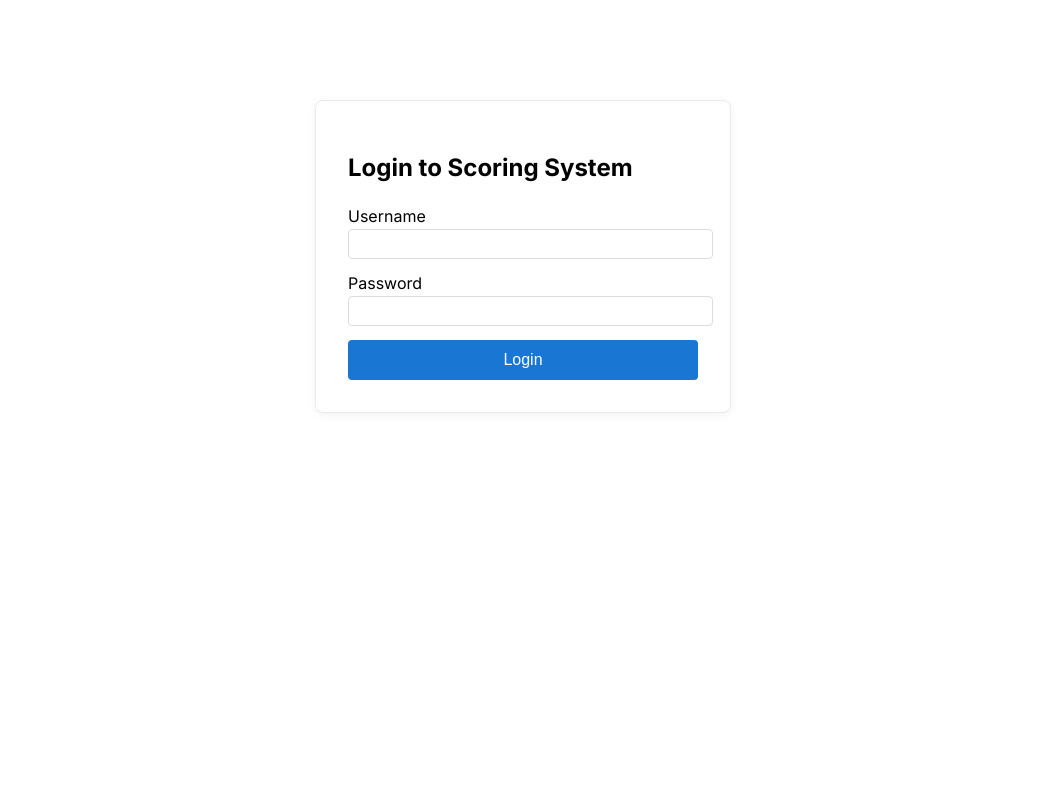
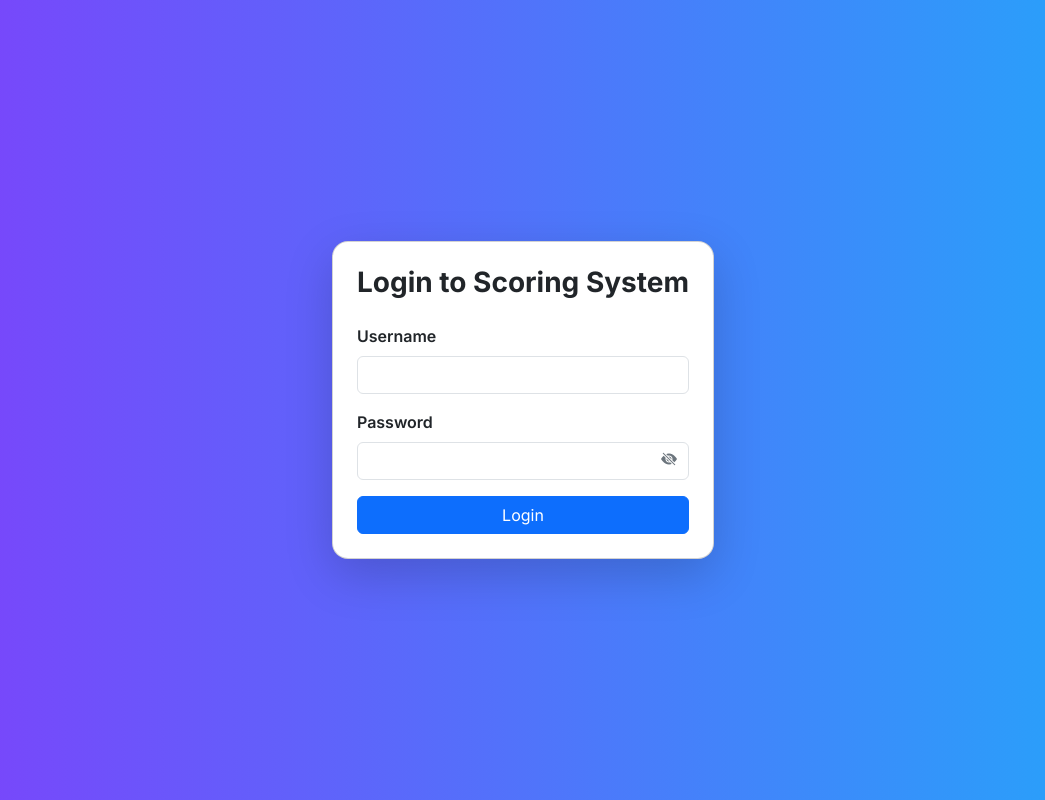
Before and after one commit to lgthevinh/scoring-system, an Angular app in the folder webui/: page /auth in a window 1280 px wide. Shown: the whole page, without its empty margins (117-1162 px from the left). Built offline with nearby package versions, Linux system fonts and the light colour scheme.

Commit message:
add Bootstrap styling and password visibility toggle to authentication components

```diff
--- a/webui/angular.json
+++ b/webui/angular.json
@@ -22,6 +22,7 @@
               }
             ],
             "styles": [
+              "node_modules/bootstrap/dist/css/bootstrap.min.css",
               "src/styles.css"
             ]
           },
@@ -75,6 +76,7 @@
               }
             ],
             "styles": [
+              "node_modules/bootstrap/dist/css/bootstrap.min.css",
               "src/styles.css"
             ]
           }
--- a/webui/src/app/auth/auth.css
+++ b/webui/src/app/auth/auth.css
@@ -1,36 +1,23 @@
-.auth-container {
-  width: 350px;
-  margin: 100px auto;
-  padding: 2em;
-  border: 1px solid #eaeaea;
-  border-radius: 8px;
-  box-shadow: 0 2px 10px rgba(0,0,0,0.05);
+.auth-bg {
+  /* Angular-themed gradient background */
+  background: linear-gradient(90deg, #7f3ffb 0%, #23a7fa 100%);  min-height: 100vh;
+  font-family: 'Inter', Arial, sans-serif;
+}
+.card {
+  border-radius: 1rem;
   background: #fff;
 }
-.auth-container h2 {
-  margin-bottom: 1em;
+
+.password-toggle-icon {
+  position: absolute;
+  top: 70%; /* Adjust for vertical alignment with the input */
+  right: 12px;
+  transform: translateY(-50%);
+  cursor: pointer;
+  color: #6c757d; /* A neutral gray color */
+  z-index: 100;
 }
-.auth-container label {
-  display: block;
-  margin-bottom: 0.2em;
+
+.password-toggle-icon:hover {
+  color: #212529; /* Darken on hover */
 }
-.auth-container input {
-  width: 100%;
-  padding: 0.5em;
-  margin-bottom: 1em;
-  border-radius: 4px;
-  border: 1px solid #ddd;
-}
-.auth-container .error {
-  color: #d10000;
-  margin-bottom: 1em;
-}
-.auth-container button {
-  width: 100%;
-  padding: 0.7em;
-  background: #1976d2;
-  color: white;
-  border: none;
-  border-radius: 4px;
-  font-size: 1em;
-}
--- a/webui/src/app/auth/auth.html
+++ b/webui/src/app/auth/auth.html
@@ -1,15 +1,28 @@
-<div class="auth-container">
-  <form [formGroup]="authForm" (ngSubmit)="onSubmit()">
-    <h2>Login to Scoring System</h2>
-    <div>
-      <label>Username</label>
-      <input formControlName="username" type="text" required />
-    </div>
-    <div>
-      <label>Password</label>
-      <input formControlName="password" type="password" required />
-    </div>
-    <div *ngIf="errorMessage" class="error">{{ errorMessage }}</div>
-    <button type="submit" [disabled]="loading">Login</button>
-  </form>
+<div class="auth-bg vh-100 d-flex justify-content-center align-items-center">
+  <div class="card shadow-lg p-4">
+    <h3 class="mb-4 text-center fw-bold" style="font-family: 'Inter', Arial, sans-serif;">Login to Scoring System</h3>
+    <form [formGroup]="authForm" (ngSubmit)="onSubmit()">
+      <div class="mb-3">
+        <label class="form-label fw-semibold" for="username">Username</label>
+        <input formControlName="username" id="username" type="text" class="form-control" required />
+      </div>
+
+      <!-- Updated Password Field -->
+      <div class="mb-3 position-relative">
+        <label class="form-label fw-semibold" for="password">Password</label>
+        <input [type]="passwordVisible ? 'text' : 'password'"
+               formControlName="password"
+               id="password"
+               class="form-control"
+               required />
+        <span class="password-toggle-icon" (click)="togglePasswordVisibility()">
+          <i class="bi" [ngClass]="{'bi-eye-slash-fill': !passwordVisible, 'bi-eye-fill': passwordVisible}"></i>
+        </span>
+      </div>
+      <!-- End of Updated Field -->
+
+      <div *ngIf="errorMessage" class="alert alert-danger py-2">{{ errorMessage }}</div>
+      <button type="submit" class="btn btn-primary w-100" [disabled]="loading">Login</button>
+    </form>
+  </div>
 </div>
--- a/webui/src/app/auth/auth.ts
+++ b/webui/src/app/auth/auth.ts
@@ -13,12 +13,17 @@ export class Auth {
   authForm: FormGroup;
   errorMessage: string = '';
   loading: boolean = false;
+  passwordVisible: boolean = false; // <-- add this
 
   constructor(private fb: FormBuilder) {
     this.authForm = this.fb.group({
       username: ['', Validators.required],
       password: ['', Validators.required]
     });
+  }
+
+  togglePasswordVisibility() {
+    this.passwordVisible = !this.passwordVisible;
   }
 
   onSubmit() {
--- a/webui/src/index.html
+++ b/webui/src/index.html
@@ -9,6 +9,9 @@
 
   <!--  Font family -->
   <link href="https://fonts.googleapis.com/css2?family=Inter:wght@400;600;700&display=swap" rel="stylesheet">
+
+  <!-- Add this line for Bootstrap Icons -->
+  <link rel="stylesheet" href="https://cdn.jsdelivr.net/npm/bootstrap-icons@1.11.3/font/bootstrap-icons.min.css">
 </head>
 <body>
   <app-root></app-root>
```
